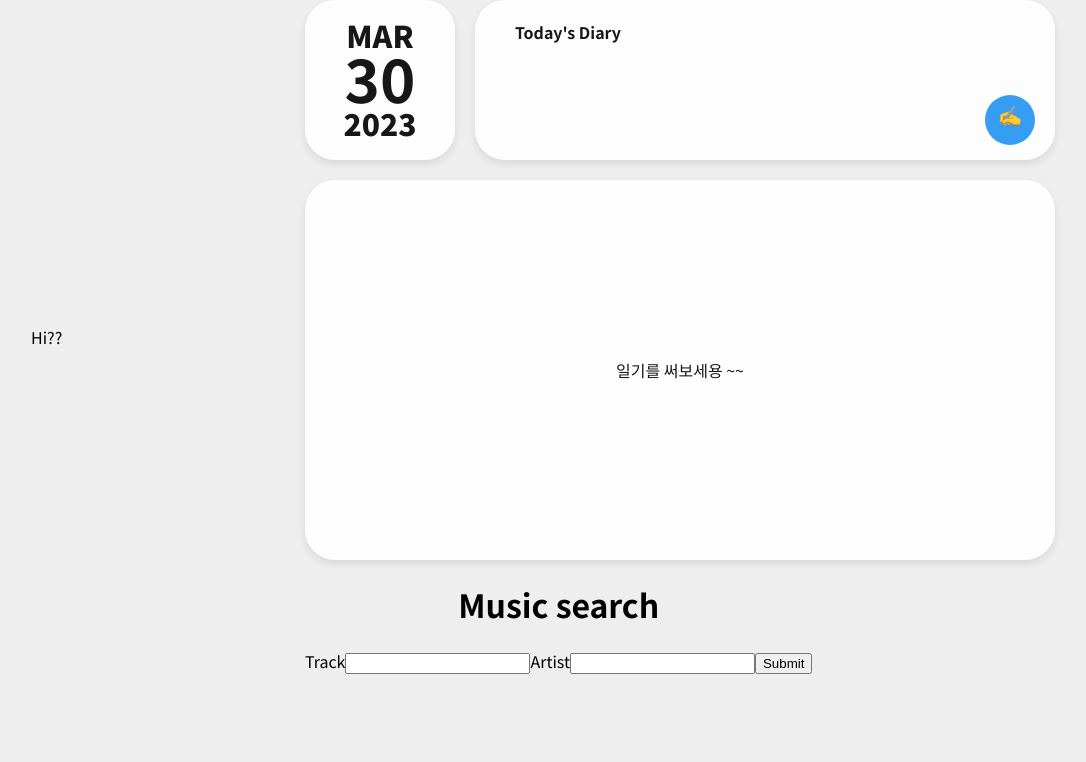
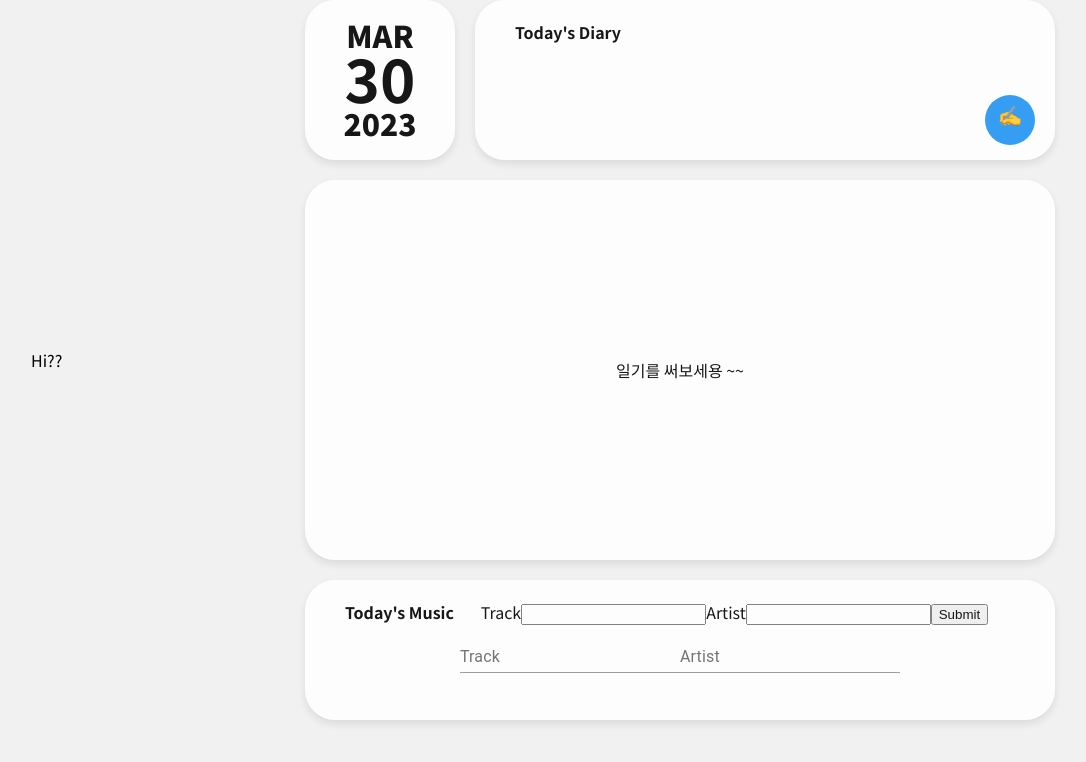
Before and after one commit to jimniDev/Setiment-Analysis-Music, a React (Create React App) app: page / in a window 1280 px wide. Shown: the top 762 px of the page, without its empty margins (97-1183 px from the left). Built offline with nearby package versions, Linux system fonts and the light colour scheme; no server answers.

Commit message:
FEAT: Music Search Form - layout - material ui

```diff
--- a/package.json
+++ b/package.json
@@ -4,6 +4,9 @@
   "private": true,
   "proxy": "http://127.0.0.1:5000",
   "dependencies": {
+    "@emotion/react": "^11.10.6",
+    "@emotion/styled": "^11.10.6",
+    "@mui/material": "^5.12.0",
     "@testing-library/jest-dom": "^5.16.5",
     "@testing-library/react": "^13.4.0",
     "@testing-library/user-event": "^13.5.0",
--- a/src/App.css
+++ b/src/App.css
@@ -1,6 +1,6 @@
 html, body {
   /* background: linear-gradient(to right top, #D198c5FF, #E0C568FF); */
-  background: #EEEEEE;
+  background: #f1f1f1;
   width: 100%;
   height: 100%;
   /* overflow: hidden; */
--- a/src/MusicSearch.js
+++ b/src/MusicSearch.js
@@ -1,5 +1,8 @@
 import { useState } from "react";
 import { useImmer } from 'use-immer';
+import styles from "./MusicSearch.module.css";
+import { MusicSearchResult } from "./MusicSearchResult";
+import TextField from '@mui/material/TextField';
 
 export function MusicSearch(props) {
     const [inputMusic, updateInputMusic] = useImmer({
@@ -63,16 +66,16 @@ export function MusicSearch(props) {
     }
 
     return (
-      <div>
+      <div className={styles.musicArea}>
+        <label className={styles.musicAreaLabel}>Today's Music</label>
         <form onSubmit={handleSubmit}>
-          <label>
-          <h1>Music search</h1>
           <label>Track</label>
           <input value={inputMusic.userInput.track} onChange={handleTrackChange} />
           <label>Artist</label>
           <input value={inputMusic.userInput.artist} onChange={handleArtistChange} />
-          </label>
           <input type="submit" value="Submit"/>
+          <TextField id="standard-basic" label="Track" variant="standard" />
+          <TextField id="standard-basic" label="Artist" variant="standard" />
         </form>
         <div>
           {status == "Complete" &&
@@ -81,11 +84,13 @@ export function MusicSearch(props) {
             <p>{inputMusic.result.artist}</p>
             <p>{inputMusic.result.name}</p>
             <img src={inputMusic.result.imgs[1].url}></img>
+            <MusicSearchResult result={inputMusic.result}/>
           </div>
           }
           {status == "Error" &&
             <p>스포티파이가 알아듣게 영어로 써야돼요.,,</p>
           }
+
         </div>
       </div>
     )
--- /dev/null
+++ b/src/MusicSearch.module.css
@@ -0,0 +1,17 @@
+.musicArea {
+    width: 100%;
+    height: 100px;
+    background-color: #FFFFFF;
+    opacity: 0.9;
+    border-radius: 30px;
+    padding: 20px 40px;
+    filter: drop-shadow(0px 4px 4px rgba(0, 0, 0, 0.1));
+    margin-top: 20px;
+}
+
+.musicAreaLabel {
+    /* width:100%; */
+	text-align:center;
+    font-weight:bold;
+    float:left;
+}
--- /dev/null
+++ b/src/MusicSearchResult.js
@@ -0,0 +1,9 @@
+import { useState } from "react";
+import { useImmer } from 'use-immer';
+
+export function MusicSearchResult(props) {
+
+    return(
+        <div></div>
+    )
+}
```
Also changed, not shown: 1 other file (tests, documents, lock files or other folders).
